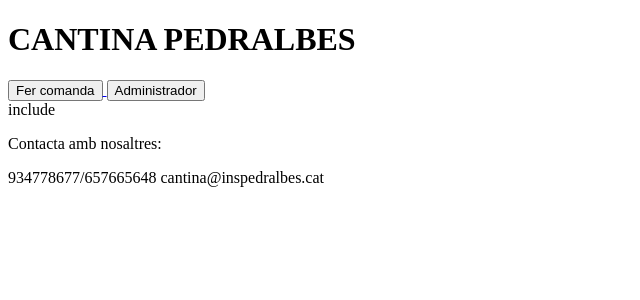
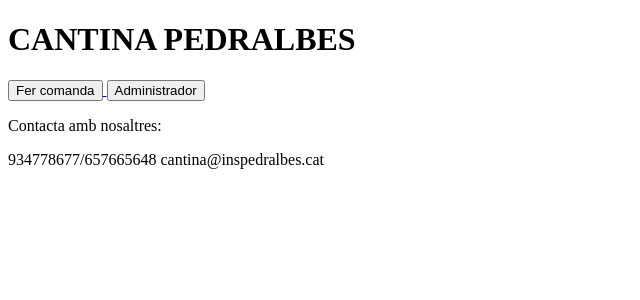
Before and after one commit to a14joerodnad/ProjecteJJG, a PHP site: page / in a window 1280 px wide. Shown: the top 300 px of the page, without its empty margins (0-640 px from the left). Run offline with PHP 8.4, Linux system fonts and the light colour scheme.

Commit message:
he borrat una linia del footer

```diff
--- a/footer.php
+++ b/footer.php
@@ -2,8 +2,6 @@
 <html>
 
 <body>
-
-    include
     <footer>
         <div class="piepagina">
             <div>
```
Lines whose indentation alone changed are shown as unchanged.
